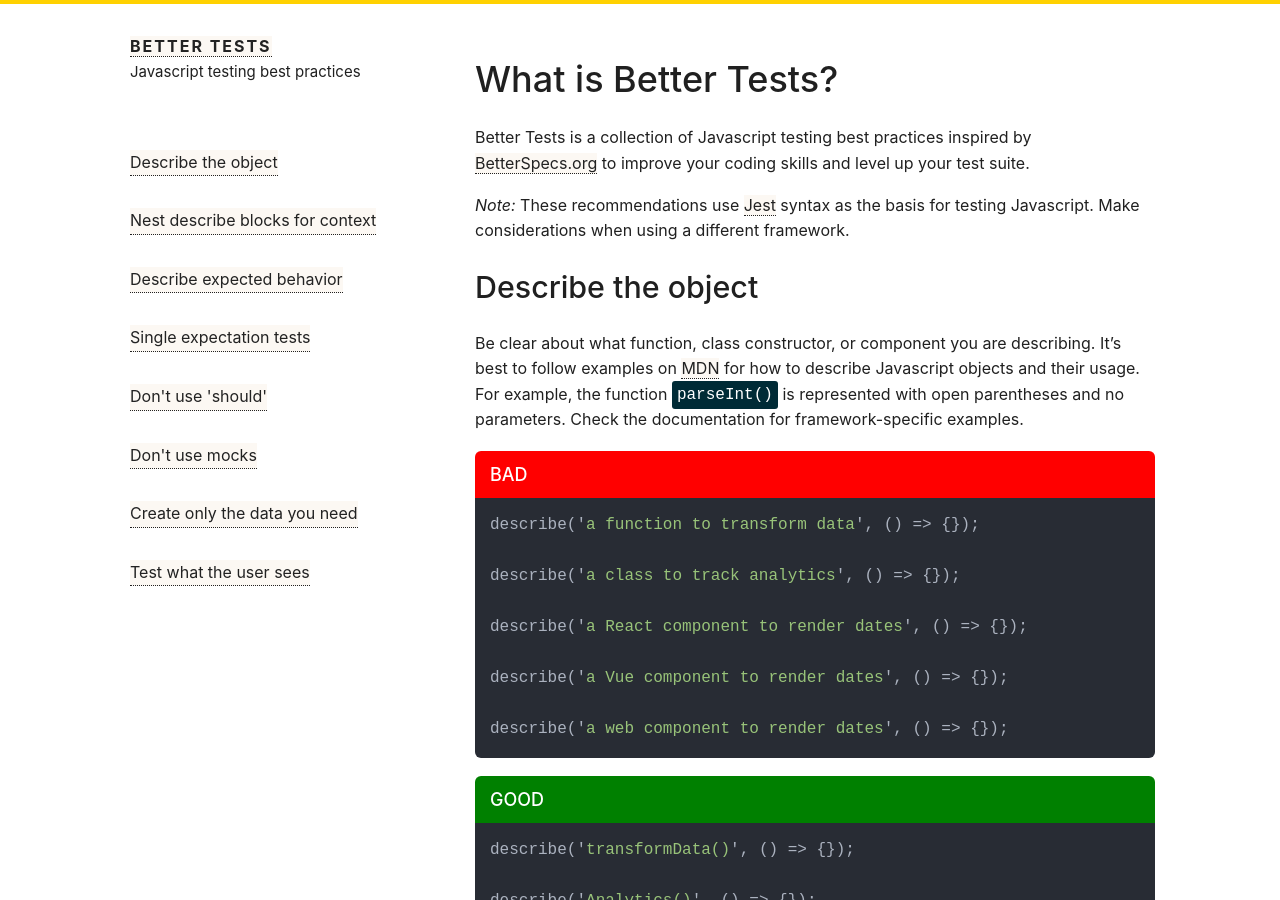
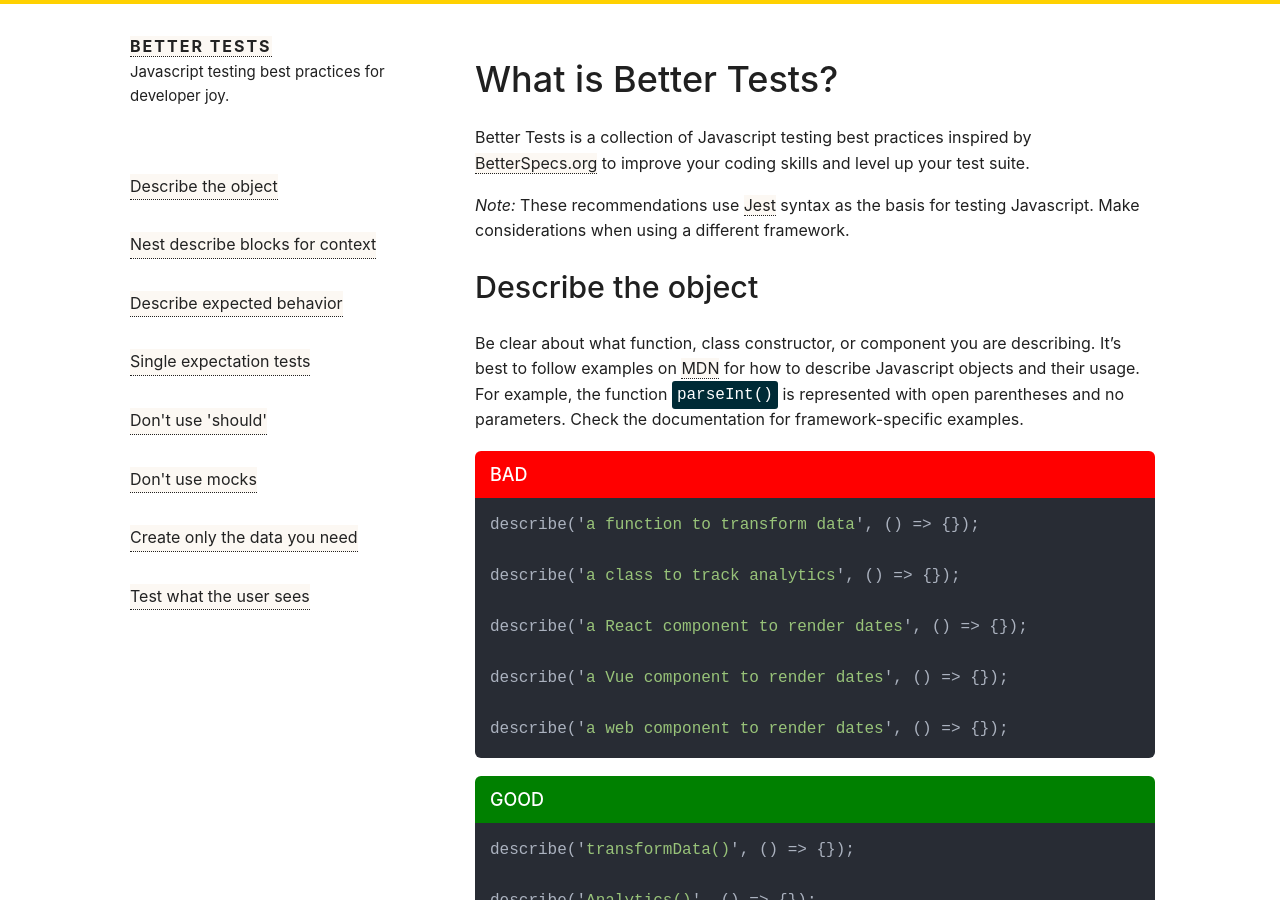
Before and after one commit to antgonzales/bettertests.js.org, a Jekyll site: the page built from index.md, in a window 1280 px wide and 900 px high. Built offline with Jekyll 4.4.1, drawn with Linux system fonts in a browser that asks for light colours.

Commit message:
Update SEO tags
Add logo image.

```diff
--- a/_config.yml
+++ b/_config.yml
@@ -20,9 +20,9 @@
 
 title: Better Tests
 author:
-  name: "@antgonzales"
+  name: Anthony Gonzales
 description: >- # this means to ignore newlines until "baseurl:"
-  Javascript testing best practices
+  Javascript testing best practices for developer joy.
 baseurl: "" # the subpath of your site, e.g. /blog
 url: "https://bettertests.js.org/" # the base hostname & protocol for your site, e.g. http://example.com
 repository_url: "https://github.com/bettertests/bettertests.github.io"
@@ -39,6 +39,12 @@ collections:
 
 # Google Analytics
 google_analytics: UA-188939485-1
+
+twitter:
+  username: dietmtnview
+  card: summary_large_image
+
+image: /assets/img/better-tests-logo.png
 
 # Exclude from processing.
 # The following items will not be processed, by default.
```
Also changed, not shown: assets/img/better-tests-logo.png (added), 1 other file.
